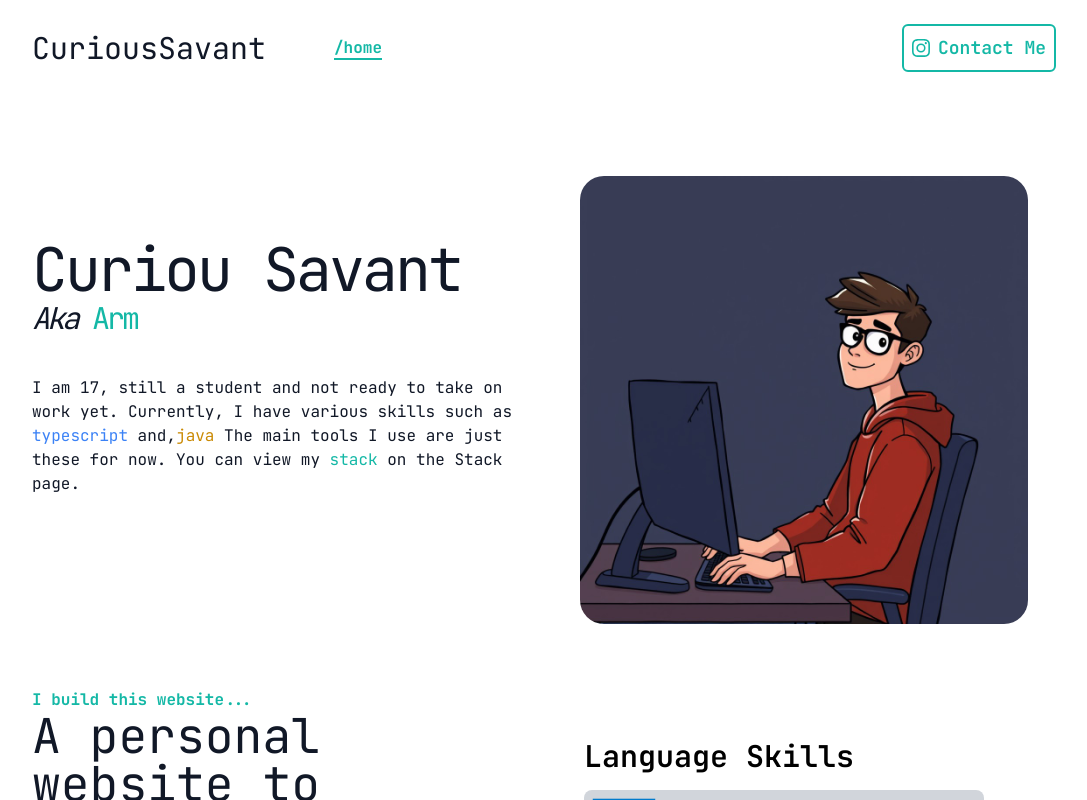
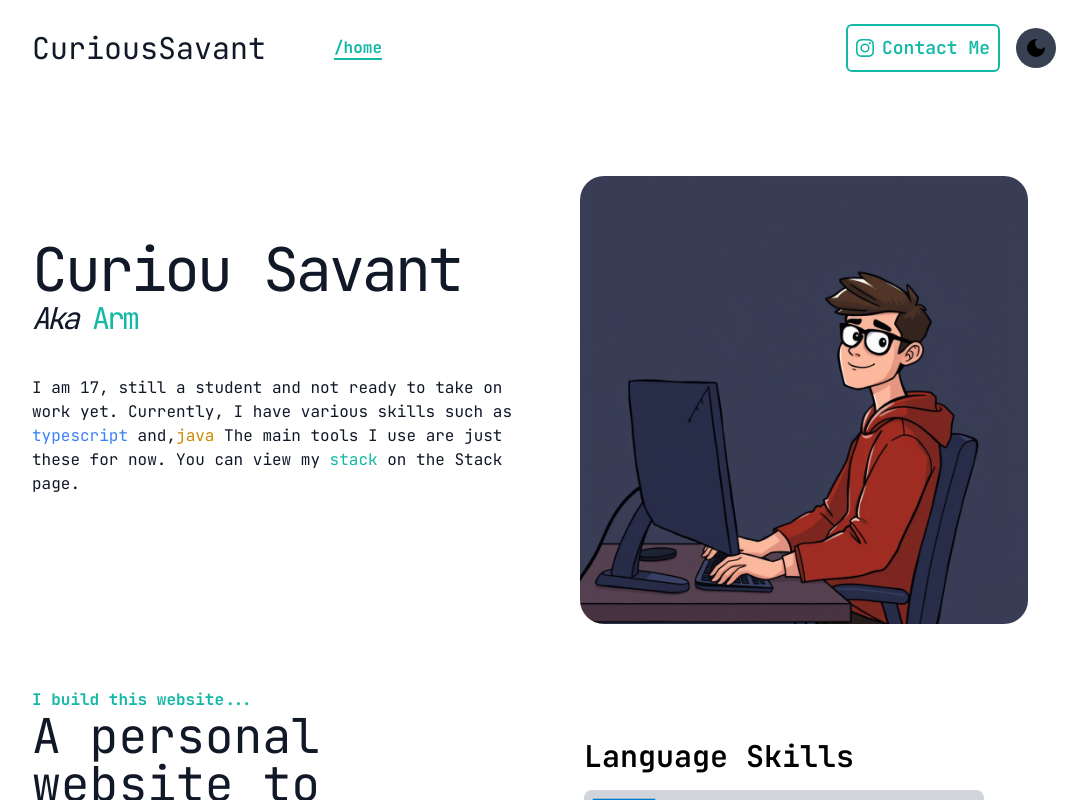
Before and after one commit to CuriousSavant/next-portfolio, a Next.js app: page / in a window 1280 px wide. Shown: the top 800 px of the page, without its empty margins (96-1183 px from the left). Built offline with nearby package versions, Linux system fonts and the light colour scheme.

Commit message:
add toggle theme

```diff
--- a/components/Navbar.tsx
+++ b/components/Navbar.tsx
@@ -1,11 +1,10 @@
-'use client';
-
+import React, { useState, useEffect } from 'react';
+import { MdMenu, MdDarkMode, MdLightMode } from 'react-icons/md';
+import { BsInstagram } from 'react-icons/bs';
 import Link from 'next/link';
-import React, { useState, useEffect } from 'react';
-import { MdMenu } from 'react-icons/md';
-import { CONFIG } from '@/lib'; import { motion, AnimatePresence } from 'framer-motion';
+import { CONFIG } from '@/lib';
+import { motion, AnimatePresence } from 'framer-motion';
 import Highlight from './Highlight';
-import { BsInstagram } from 'react-icons/bs';
 
 const NavLinks = [
   {
@@ -22,19 +21,28 @@ const NavLinks = [
 
 const Navbar = () => {
   const [currentPage, setCurrentPage] = useState<string>('/');
+  const [isDropdownOpen, setIsDropdownOpen] = useState(false);
+  const [theme, setTheme] = useState<'light' | 'dark'>('light');
 
   useEffect(() => {
     setCurrentPage(window.location.pathname);
+    const savedTheme = localStorage.getItem('theme') as 'light' | 'dark';
+    if (savedTheme) {
+      setTheme(savedTheme);
+      document.documentElement.classList.add(savedTheme);
+    }
   }, []);
-
-  const handleLinkClick = (href: string) => {
-    setCurrentPage(href);
-  };
-
-  const [isDropdownOpen, setIsDropdownOpen] = useState(false);
 
   const toggleDropdown = () => {
     setIsDropdownOpen((prev) => !prev);
+  };
+
+  const toggleTheme = () => {
+    const newTheme = theme === 'light' ? 'dark' : 'light';
+    setTheme(newTheme);
+    document.documentElement.classList.remove('light', 'dark');
+    document.documentElement.classList.add(newTheme);
+    localStorage.setItem('theme', newTheme);
   };
 
   return (
@@ -52,7 +60,7 @@ const Navbar = () => {
               <li key={index}>
                 <Link
                   href={link.href}
-                  onClick={() => handleLinkClick(link.href)}
+                  onClick={() => setCurrentPage(link.href)}
                   className={`${currentPage === link.href ? 'text-teal-500 font-bold border-b-2 border-teal-500' : 'text-white'}`}>
                   /{link.name}
                 </Link>
@@ -60,7 +68,7 @@ const Navbar = () => {
             ))}
           </ul>
         </div>
-        <div className='text-black'>
+        <div className='flex items-center text-black'>
           <button
             className='border-2 border-teal-500 text-teal-500 text-lg p-2 smooth
             font-semibold hidden md:flex items-center focus:bg-teal-500
@@ -74,10 +82,15 @@ const Navbar = () => {
             onClick={toggleDropdown}>
             <MdMenu />
           </button>
+          <button
+            className='ml-4 p-2 rounded-full bg-gray-700 dark:bg-gray-200 hover:bg-gray-800 dark:hover:bg-gray-300'
+            onClick={toggleTheme}>
+            {theme === 'light' ? <MdDarkMode size={24} /> : <MdLightMode size={24} />}
+          </button>
         </div>
       </nav >
       <AnimatePresence>
-        {isDropdownOpen && <MobileDropDown currentPage={currentPage} onLinkClick={handleLinkClick} closeDropdown={toggleDropdown} />}
+        {isDropdownOpen && <MobileDropDown currentPage={currentPage} onLinkClick={setCurrentPage} closeDropdown={toggleDropdown} />}
       </AnimatePresence>
     </div >
   );
--- a/tailwind.config.ts
+++ b/tailwind.config.ts
@@ -1,6 +1,7 @@
 import type { Config } from "tailwindcss";
 
 const config: Config = {
+  darkMode: 'class',
   content: [
     "./pages/**/*.{js,ts,jsx,tsx,mdx}",
     "./components/**/*.{js,ts,jsx,tsx,mdx}",
```
